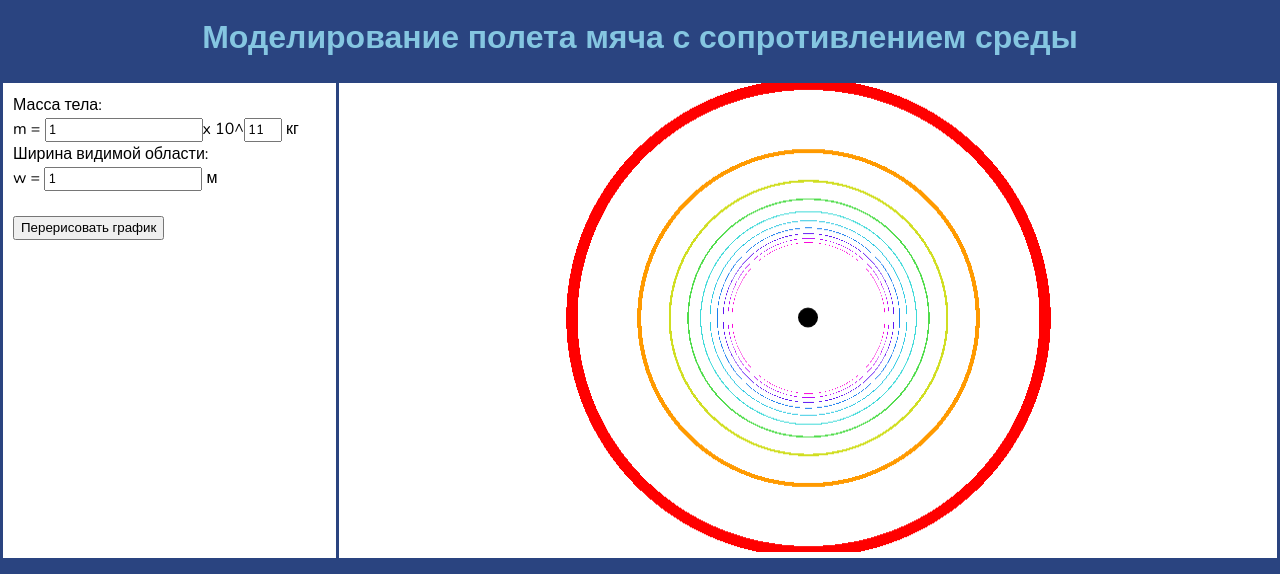
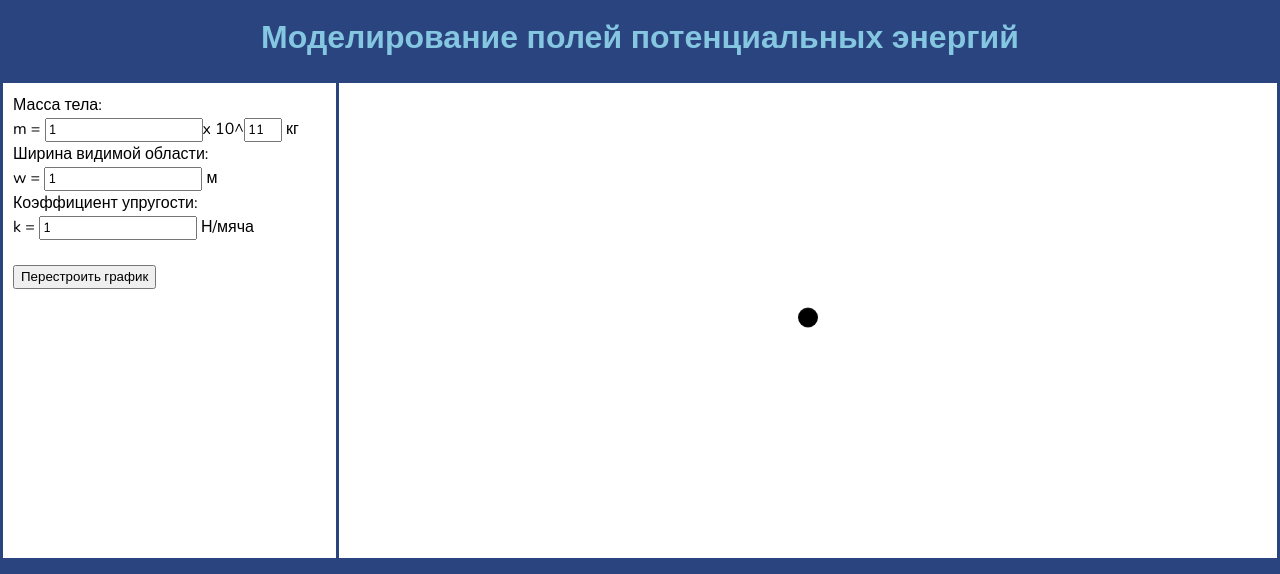
Before and after one commit to komashko-star/physics_lecture_task_6, a plain HTML site: page index.html in a window 1280 px wide. Shown: the top 574 px of the page. Drawn offline with nearby package versions, Linux system fonts and the light colour scheme.

Commit message:
some fixes and features

```diff
--- a/index.html
+++ b/index.html
@@ -9,7 +9,7 @@
   </head>
   <body>
       <div id="header">
-        <h1 id="header_text">Моделирование полета мяча с сопротивлением среды</h1>
+        <h1 id="header_text">Моделирование полей потенциальных энергий</h1>
       </div>
 
 
@@ -24,7 +24,11 @@
 
           <label for="x_domain">w</label> = <input type="number" step="0.001" value="1" id="x_domain" required> м <br/>
 
-          <br/><button type="submit">Перерисовать график</button><br/>
+          Коэффициент упругости: <br/>
+
+          <label for="elasticity_c">k</label> = <input type="number" step="0.001" value="1" id="elasticity_c" required> Н/мяча<br/>
+
+          <br/><button type="submit">Перестроить график</button><br/>
         </form>
     </div>
     <div id="border">
--- a/script.js
+++ b/script.js
@@ -15,23 +15,41 @@ function round(number, a) {
   } else if (a == 0) {
     return Math.round(number);
   } else {
-    return number - number % Math.pow(10, -a);
+    let r = number % Math.pow(10, -a);
+
+    if (r / Math.pow(10, -a) > 0.5) {
+      return number - number % Math.pow(10, -a);
+    } else {
+      return number - number % Math.pow(10, -a) + 1;
+    }
+
   }
 }
 
 var x_0 = 0;
 var y_0 = 0;
+var elasticity_c = 1;
+
 const GConst = 6.67 * Math.pow(10, -11);
 var mass = 5.9722 * Math.pow(10, 24);
 
 const EPSILON = 0.05;
-
 
 function gravitationalForce(x, y) {
   let r2 = Math.pow(x - x_0, 2) + Math.pow(y - y_0, 2);
 
   return mass * GConst / r2;
 }
+
+function fallingForce(x, y) {
+  return G * (y - y_0);
+}
+
+function elasticityForce(x, y) {
+  return elasticity_c * (Math.pow(x - x_0, 2) + Math.pow(y - y_0, 2)) / 2;
+}
+
+var func = elasticityForce;
 
 function innerSizes(node) {
   var computedStyle = getComputedStyle(node);
@@ -104,7 +122,7 @@ function createHiPPICanvas(canvas, width, height) {
   return canvas;
 }
 
-function makeCharts(func) {
+function makeCharts() {
     let chartObject = document.getElementById('mainchart');
     createHiPPICanvas(chartObject, border.width, border.height);
 
@@ -115,7 +133,7 @@ function makeCharts(func) {
 
     chartContext.fillStyle = 'black';
     let i_0 = (x_0 - border.x_domain_start) / (border.x_domain - border.x_domain_start) * pixel_width;
-    let j_0 = (y_0 - border.y_domain_start) / (border.y_domain - border.y_domain_start) * pixel_height;
+    let j_0 = pixel_height - (y_0 - border.y_domain_start) / (border.y_domain - border.y_domain_start) * pixel_height;
     let radius = 10;
 
     chartContext.beginPath();
@@ -126,7 +144,7 @@ function makeCharts(func) {
     for (let i = 0; i < pixel_width; i++) {
       let x = i / pixel_width * (border.x_domain - border.x_domain_start) + border.x_domain_start;
       for (let j = 0; j < pixel_height; j++) {
-        let y = j / pixel_height * (border.y_domain - border.y_domain_start) + border.y_domain_start;
+        let y = (pixel_height - j) / pixel_height * (border.y_domain - border.y_domain_start) + border.y_domain_start;
 
         let energy = round(func(x, y), -1);
         if (!(energy in energies)) {
@@ -139,7 +157,6 @@ function makeCharts(func) {
         }
       }
     }
-    console.log(energies);
 }
 
 
@@ -147,7 +164,7 @@ function reloadModel() {
     objects = [];
     border = new Border('border');
 
-    makeCharts(gravitationalForce);
+    makeCharts();
 }
 
 
@@ -156,6 +173,7 @@ function reloadForm() {
   mass_exponent = parseFloat(document.getElementById('mass_exponent').value);
   mass = mass_mantissa * Math.pow(10, mass_exponent);
   MAX_X_DOMAIN = parseFloat(document.getElementById('x_domain').value) / 2;
+  elasticity_c = parseFloat(document.getElementById('elasticity_c').value);
 
 
   reloadModel();
@@ -167,8 +185,8 @@ function showEnergyValue(event) {
   shower.style.display = 'inline';
 
   let x = event.offsetX / border.width * (border.x_domain - border.x_domain_start) + border.x_domain_start;
-  let y = event.offsetY / border.height * (border.y_domain - border.y_domain_start) + border.y_domain_start;
-  shower.innerHTML = gravitationalForce(x, y) + " Дж";
+  let y = (border.height - event.offsetY) / border.height * (border.y_domain - border.y_domain_start) + border.y_domain_start;
+  shower.innerHTML = func(x, y) + " Дж";
 
   let shower_width = getComputedStyle(shower).width;
   shower_width = +(shower_width.slice(0, shower_width.length - 2));
```
